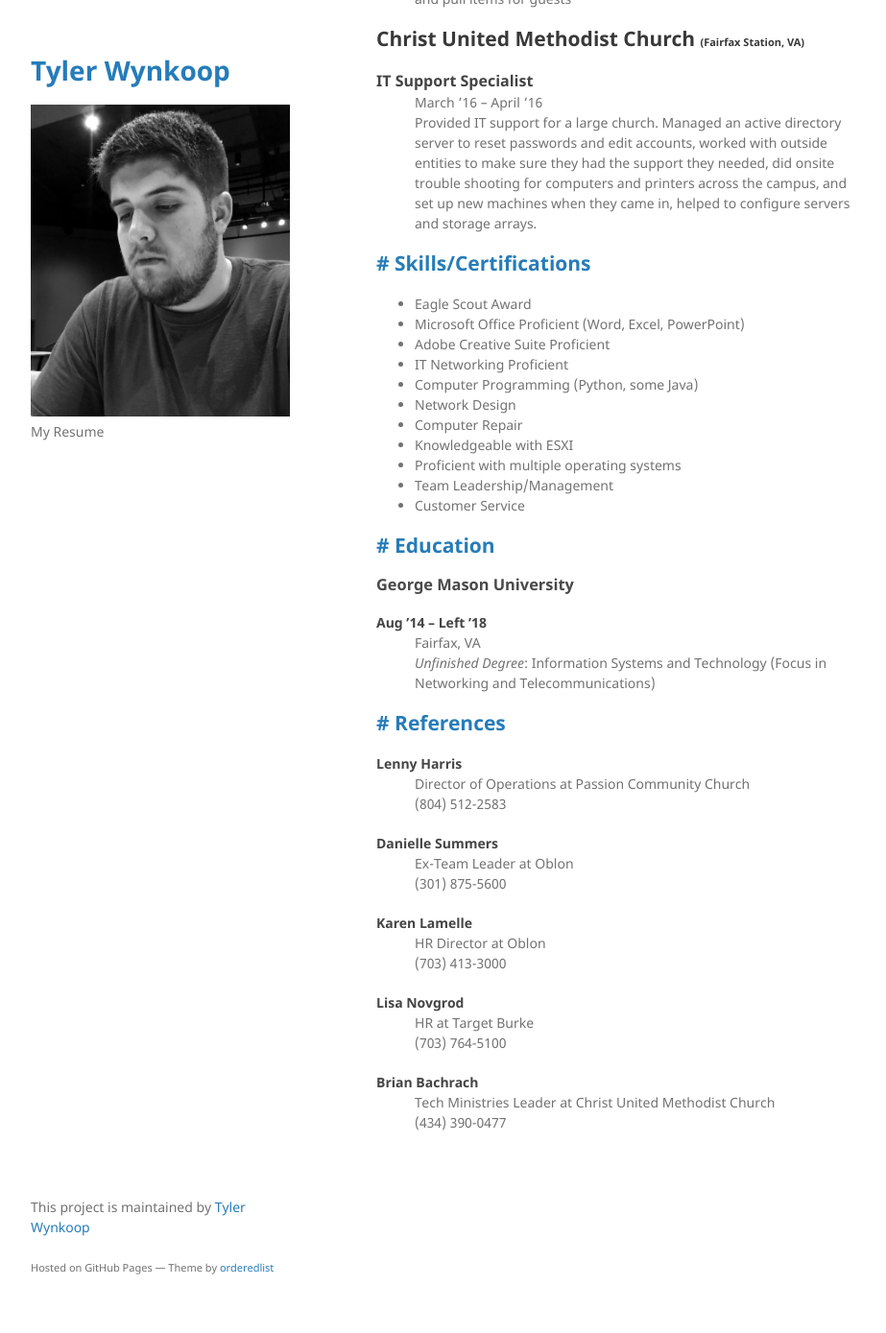
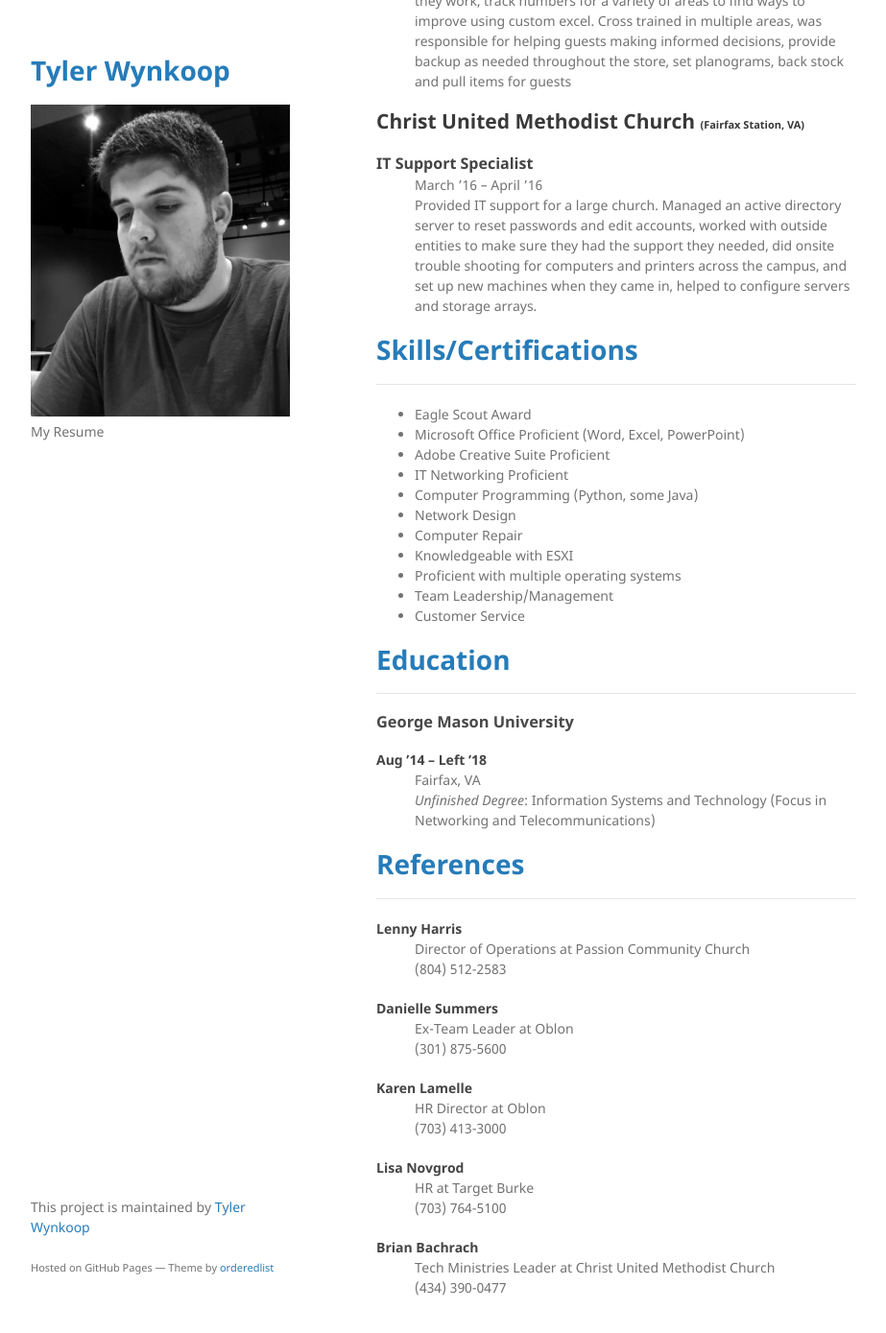
Before and after one commit to tewynkoop/TylerWynkoop, a Jekyll site: the page built from index.md, in a window 1280 px wide and 1400 px high, scrolled down 1053 px. Shown: the top 1389 px of the window at 96% size, without its empty margins (178-1101 px from the left). Built offline with Jekyll 4.4.1, drawn with Linux system fonts in a browser that asks for light colours; our own code applies the rules of GitHub Pages for plain Markdown files; some of the changed text lies outside the part shown.

Commit message:
Update index.md

```diff
--- a/index.md
+++ b/index.md
@@ -2,19 +2,19 @@
 layout: default
 ---
 
-<span style="color:#267CB9"> # Resume </span>
+# <span style="color:#267CB9"> Resume </span>
 -----
 
 ## Contact Info:
 - Phone: (703) 357-2552
 - Email: <tewynkoop@gmail.com>
 
-<span style="color:#267CB9"> # Objective </span>
+# <span style="color:#267CB9"> Objective </span>
 -----
 
 * Looking for a job in the IT Field
 
-<span style="color:#267CB9"> # Work Experience </span>
+# <span style="color:#267CB9"> Work Experience </span>
 -----
 
 ## Passion Community Church <small><small><small> (Powhatan, VA) </small></small></small>
@@ -59,7 +59,7 @@ layout: default
 <dd>Provided IT support for a large church. Managed an active directory server to reset passwords and edit accounts, worked with outside entities to make sure they had the support they needed, did onsite trouble shooting for computers and printers across the campus, and set up new machines when they came in, helped to configure servers and storage arrays.</dd>
 </dl>
 
-<span style="color:#267CB9"> # Skills/Certifications </span>
+# <span style="color:#267CB9"> Skills/Certifications </span>
 -----
 
 * Eagle Scout Award
@@ -74,7 +74,7 @@ layout: default
 * Team Leadership/Management
 * Customer Service
 
-<span style="color:#267CB9"> # Education </span>
+# <span style="color:#267CB9"> Education </span>
 -----
 
 <h3>George Mason University</h3>
@@ -85,7 +85,7 @@ layout: default
 <dd><i>Unfinished Degree</i>: Information Systems and Technology (Focus in Networking and Telecommunications)</dd>
 </dl>
 
-<span style="color:#267CB9"> # References </span>
+# <span style="color:#267CB9"> References </span>
 -----
 
 <dl>
```
